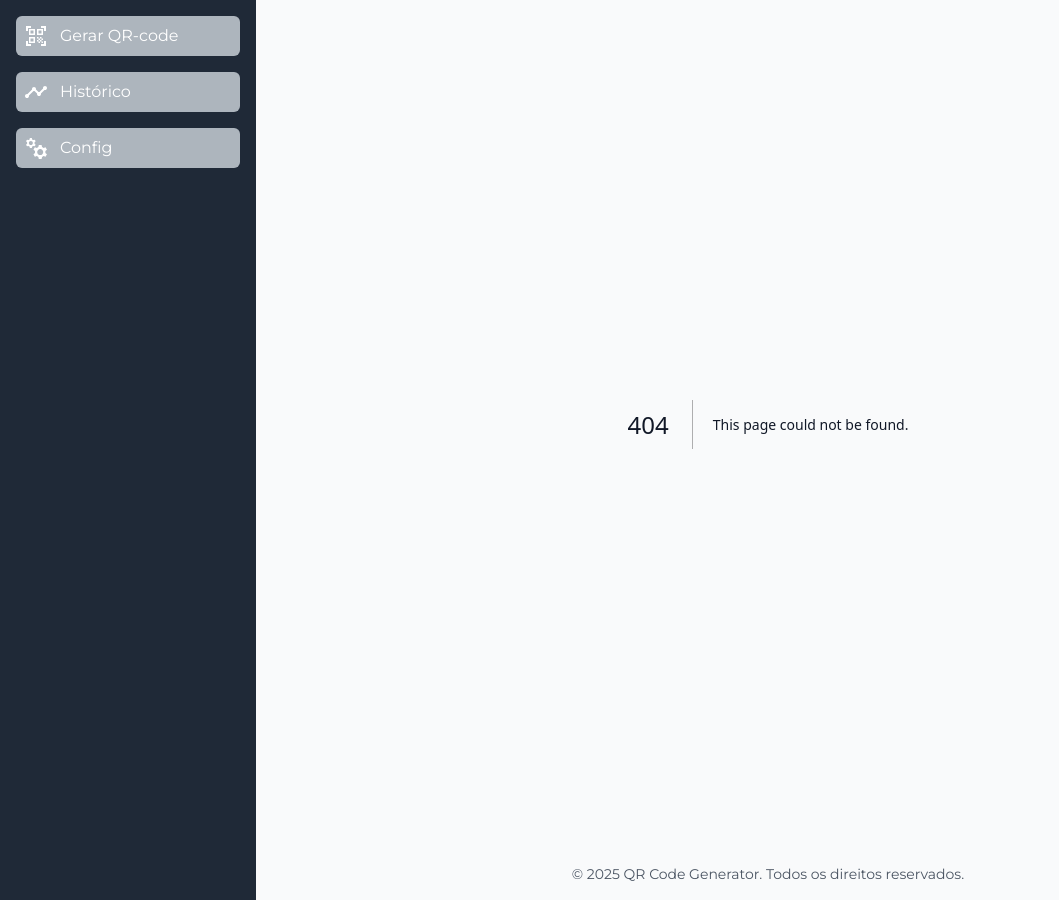
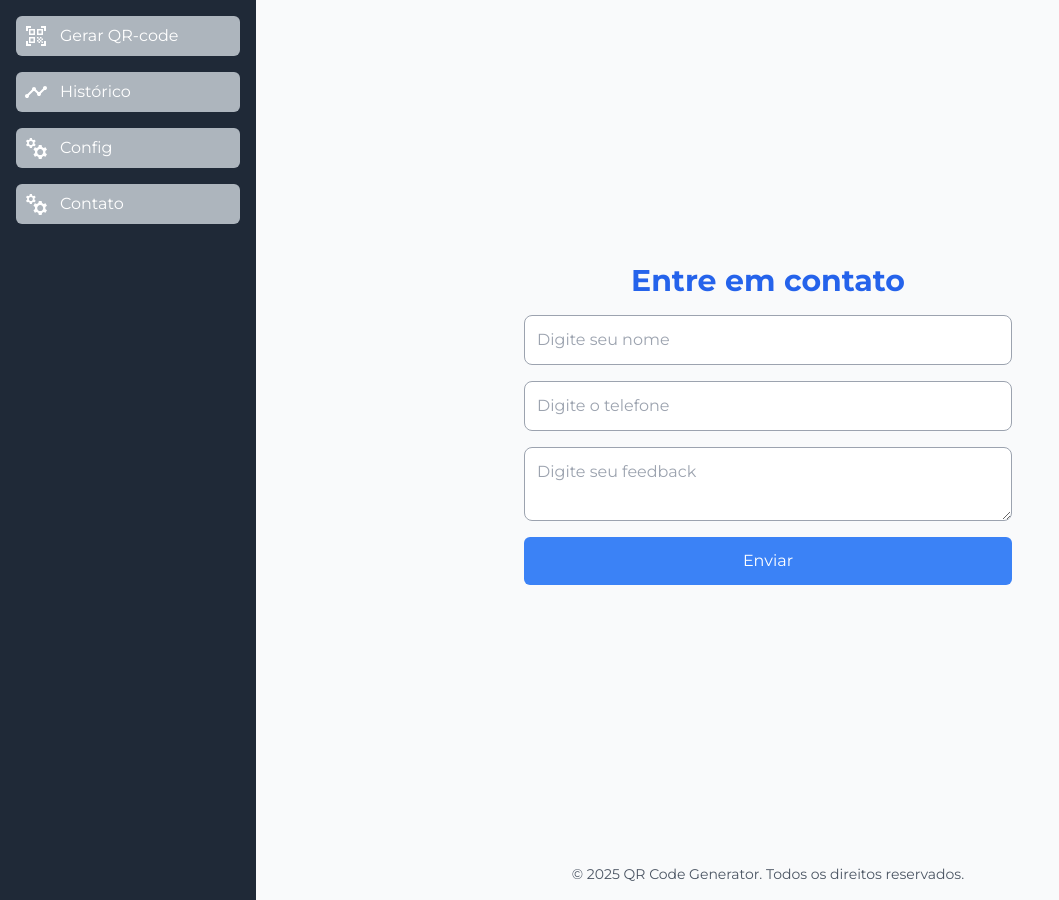
Before and after one commit to Cicera1987/QR-Code, a Next.js app in the folder generator/: page /contact in a window 1280 px wide. Before the commit this address had no page. Shown: the whole page, without its empty margins (0-1059 px from the left). Built offline with nearby package versions, Linux system fonts and the light colour scheme.

Commit message:
feat: Contato

```diff
--- a/generator/package.json
+++ b/generator/package.json
@@ -15,6 +15,7 @@
     "qrcode": "^1.5.4",
     "react": "^19.0.0",
     "react-dom": "^19.0.0",
+    "react-hook-form": "^7.54.2",
     "react-qr-code": "^2.0.15"
   },
   "devDependencies": {
--- /dev/null
+++ b/generator/src/app/contact/page.tsx
@@ -0,0 +1,67 @@
+"use client";
+
+import useTheme from "../../hooks/useTheme"
+import {useForm} from "react-hook-form"
+
+interface ContactProps{
+    name: String;
+    phone: String;
+    description: string
+}
+
+export default function Contact(){
+    //Usando react-hook-form para criar o formulario e validações | quanto tiver a Api usar zod antes de enviar para o backend
+    const { register, handleSubmit, formState: { errors }, reset } = useForm < ContactProps > ();
+
+    const { darkMode } = useTheme()
+    const onSubmit = (data: ContactProps) => {
+        console.log(data);
+        localStorage.setItem('contactForm', JSON.stringify(data));
+        alert('Feedback enviado com sucesso!');
+        reset({
+            name: "",
+            phone: "",
+            description: ""
+        });
+    };
+
+    return (
+        <form onSubmit={handleSubmit(onSubmit)}>
+            <div
+                className={`container min-h-screen flex flex-col justify-center items-center py-10 ${darkMode ? "bg-dark-background text-white" : "bg-background text-gray-900"
+                    }`}
+            >
+                <h2 className="text-3xl font-bold text-primary mb-4">Entre em contato</h2>
+                <input
+                    type="text"
+                    placeholder="Digite seu nome"
+                    className="p-3 w-3/4 md:w-1/2 border border-gray-400 rounded-lg mb-4"
+                    {...register("name", { required: "Nome é obrigatório" })}
+                />
+                {errors.name && <p className="text-red-500 text-sm">{errors.name.message}</p>}
+                <input
+                    type="text"
+                    placeholder="Digite o telefone"
+                    className="p-3 w-3/4 md:w-1/2 border border-gray-400 rounded-lg mb-4"
+                    {...register("phone", {
+                        required: "Telefone é obrigatório",
+                        pattern: { value: /^[0-9]{10,11}$/, message: "Telefone inválido" }
+                    })}
+                />
+                {errors.phone && <p className="text-red-500 text-sm">{errors.phone.message}</p>}
+                <textarea
+                    placeholder="Digite seu feedback"
+                    className="p-3 w-3/4 md:w-1/2 border border-gray-400 rounded-lg mb-4"
+                    {...register("description", { required: "Feedback é obrigatório" })}
+                />
+                {errors.description && <p className="text-red-500 text-sm">{errors.description.message}</p>}
+                <button
+                    type="submit"
+                    className="bg-blue-500 w-3/4 md:w-1/2 text-white px-6 py-3 rounded-md hover:bg-blue-600 transition-colors"
+                >
+                    Enviar
+                </button>
+            </div>
+        </form>
+    );
+}
--- a/generator/src/app/qrCode/page.tsx
+++ b/generator/src/app/qrCode/page.tsx
@@ -2,7 +2,7 @@
 
 import QRCode from "react-qr-code";
 import { ChangeEvent, useEffect, useState } from "react";
-import useTheme from "@/hooks/useTheme";
+import useTheme from "../../hooks/useTheme";
 
 export default function QRCodeGenerator() {
     const [inputValue, setInputValue] = useState("");
@@ -42,7 +42,7 @@ export default function QRCodeGenerator() {
 
     return (
         <div className={`container min-h-screen flex flex-col justify-center items-center py-10 ${darkMode ? "bg-dark-background text-white" : "bg-background text-gray-900"}`}>
-            <h1 className="text-3xl font-bold text-primary mb-4">Gerador de QR Code</h1>
+            <h2 className="text-3xl font-bold text-primary mb-4">Gerador de QR Code</h2>
             <input
                 type="text"
                 placeholder="Digite o telefone, e-mail, CPF, CNPJ ou qualquer texto"
--- a/generator/src/components/MenuItems/DataMenu.tsx
+++ b/generator/src/components/MenuItems/DataMenu.tsx
@@ -4,5 +4,6 @@ import { MenuProps } from "./MenuItems";
 export const menuItems: MenuProps[] = [
     { title: "Gerar QR-code", icon: <Icons.QrCode />, href: "/" },
     { title: "Histórico", icon: <Icons.TimeLine />, href: "/history" },
-    { title: "Config", icon: <Icons.Settings />, href: "/config" }
+    { title: "Config", icon: <Icons.Settings />, href: "/config" },
+    { title: "Contato", icon: <Icons.Settings />, href: "/contact" }
 ];
```
Also changed, not shown: 1 other file (tests, documents, lock files or other folders).
